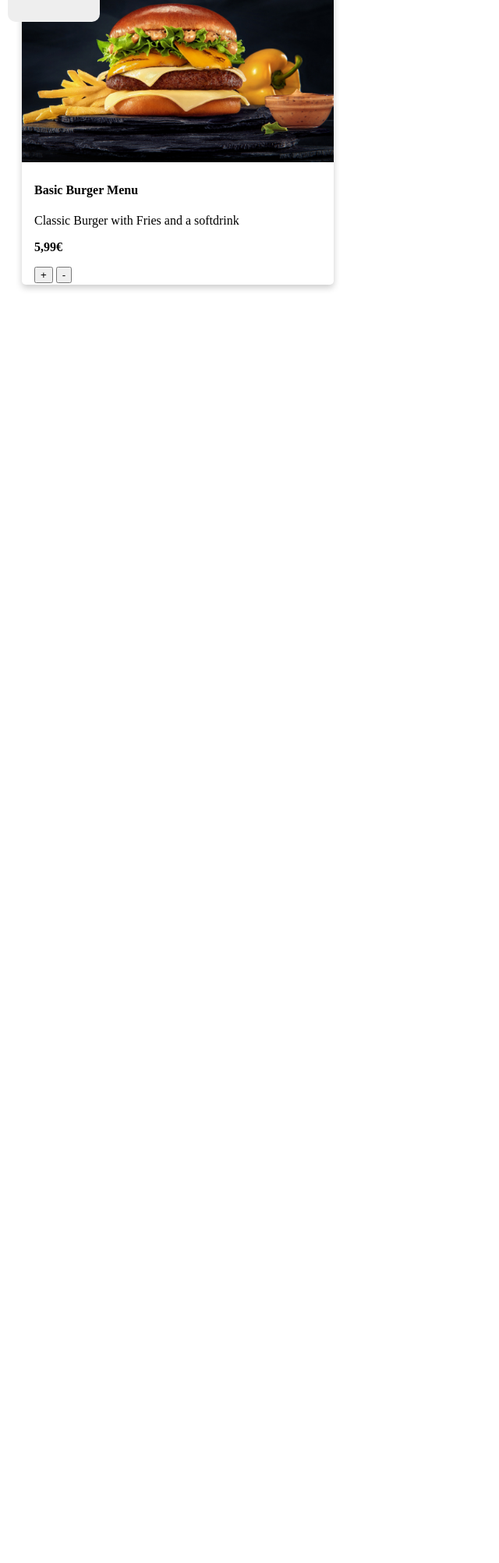
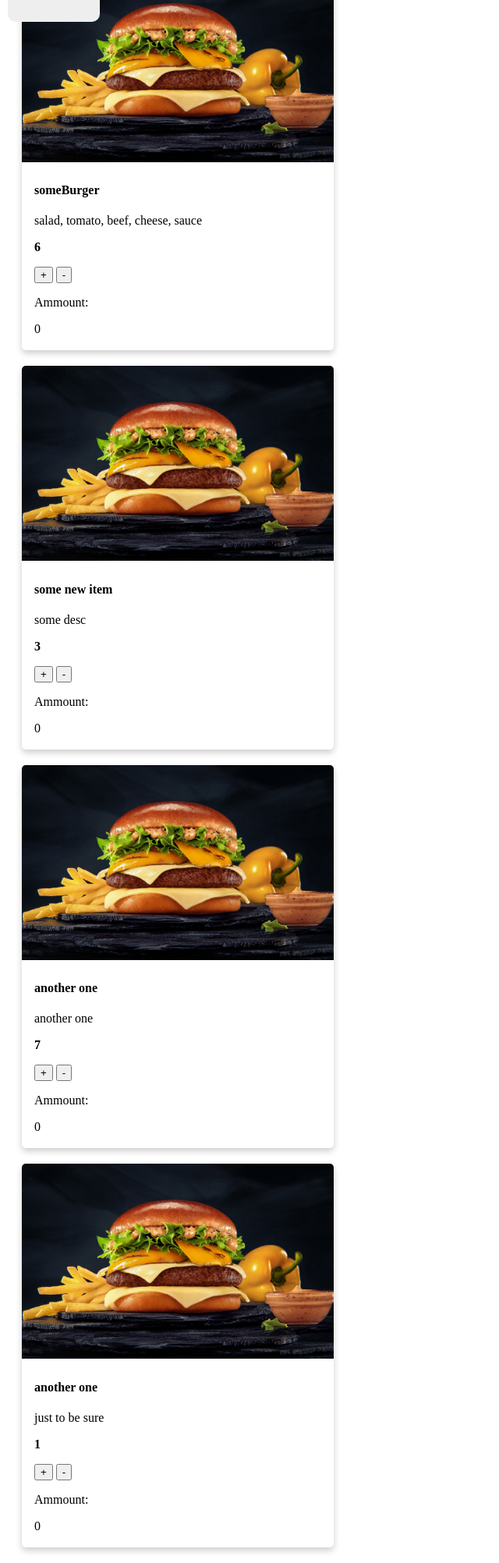
Before and after one commit to david-amoah-dev/DB_Praktikum, a Flask app: page /cstmrstdtl in a window 1280 px wide. Shown: the part 252-2256 px from the top of the page at 78% size, without its empty margins (0-640 px from the left). Before the commit the page ends 624 px from the top, so only its background shows below. Run offline with Flask 3, Linux system fonts and the light colour scheme; data comes from the database, SQL or seed files in the repository; both versions use the stored data as it was after the commit.

Commit message:
Counter button in Kundenansicht RestaurantDetails funktionieren jetzt

```diff
--- a/Hello.py
+++ b/Hello.py
@@ -8,14 +8,14 @@ class Base(DeclarativeBase):
 
 db = SQLAlchemy(model_class=Base)
 
-#create the app-------------------------------------------------------------------------------------
+# _______________________________________________________________________create the app____________________________________________________________________
 app = Flask(__name__, template_folder="templates")
 app.config["SQLALCHEMY_DATABASE_URI"] = "sqlite:///project.db"
 db.init_app(app)
 
 app.secret_key = "idk just some secret key i guess"
 
-#db Models bzw Tables-------------------------------------------------------------------------------
+#_________________________________________________________________________db Models bzw_____________________________________________________________________
 class Resto(db.Model):
     id = db.Column(db.Integer, primary_key = True)
     name = db.Column(db.String(20), unique = False, nullable = False)
@@ -55,12 +55,12 @@ class Order(db.Model):
     comment = db.Column(db.String(200), unique = False, nullable = False)
     # ammountOfItem = db.Column(db.Integer(), nullable = False)
 
-# Page routes----------------------------------------------------------------------------------
+# ______________________________________________________________________Page routes______________________________________________________________________
 @app.route("/")
 def homepage():
      return render_template('Welcomepage.html')
 
-# Customer Pages----------------------------------------------
+# ____________________________________________Customer Pages_______________________________________
 @app.route("/cstmlogin")
 def cstmlogin():
     return render_template('CustomerView-Login.html')
@@ -83,10 +83,11 @@ def cstmbsth():
 
 @app.route("/cstmrstdtl")
 def cstmrstdtl():
-    return render_template('CustomerView-RestaurantDetails.html')
+    items = db.session.execute(db.select(Item)).scalars()
+    return render_template('CustomerView-RestaurantDetails.html', items=items)
 
 
-# Restaurant Pages-------------------------------------------------
+# ___________________________________________Restaurant Pages_____________________________________
 @app.route("/rstrlogin")
 def rstrlogin():
     return render_template('RestaurantView-Login.html')
@@ -109,7 +110,9 @@ def item_list():
     items = db.session.execute(db.select(Item)).scalars()
     return render_template('itemlist.html', items=items)
 
-## functional app routes------------------------------------------
+## __________________________________________functional app routes_______________________________
+
+# ______________add an item by id_____________
 @app.route("/itmadd", methods = ['POST'])
 def itmadd():
     if request.method == "POST":
@@ -125,6 +128,7 @@ def itmadd():
         db.session.commit()
     return redirect(url_for("rstrspkt"))
 
+# _____________delete an item by id______________
 @app.route("/delitm/<int:mid>", methods = ['GET','POST'])
 def delitm(mid):
     item = db.session.execute(db.select(Item).filter_by(id = mid)).scalar_one()
@@ -132,6 +136,7 @@ def delitm(mid):
     db.session.commit()
     return redirect(url_for("rstrspkt"))
 
+# __________update an item by id - not fully functional yet___________
 @app.route("/upditm/<int:updid>", methods = ['GET','POST'])
 def upditm(updid):
     item = db.session.execute(db.select(Item).filter_by(id = updid)).scalar_one()
@@ -146,7 +151,8 @@ def upditm(updid):
         db.session.commit()
     return redirect(url_for("rstrspkt"))
 
-@app.route("/itmadd", methods = ['POST'])
+# __________________add an order bzw. place order______________________
+@app.route("/ordradd", methods = ['POST'])
 def ordradd():
     if request.method == "POST":
         itmname = request.form.get("itemname")
--- a/templates/CustomerView-RestaurantDetails.html
+++ b/templates/CustomerView-RestaurantDetails.html
@@ -27,17 +27,39 @@
 
 <h1 class="head">Speisekarte</h1>
 <h3 id="C1" class="head">Menü</h3>
-
+{% for x in items %}
 <div class="card">
     <img src="{{ url_for('static', filename='images/burgermenu.jpg')}}" style="width:100%">
     <div class="container">
-        <h4>Basic Burger Menu</h4>
-        <p>Classic Burger with Fries and a softdrink</p>
-        <p><b>5,99€</b></p>
-        <button class="plusbtn" type="button">+</button>
-        <button class="minusbtn" type="button">-</button>
+        <h4>{{x.itmname}}</h4>
+        <p>{{x.description}}</p>
+        <p><b>{{x.price}}</b></p>
+        <button class="plusbtn" type="button" onclick=increaseAmount({{x.id}})>+</button>
+        <button class="minusbtn" type="button" onclick=decreaseAmount({{x.id}})>-</button>
+        <p>Ammount:</p><p  id="{{x.id}}" >0</p>
     </div>
 </div>
+
+{% endfor %}
+<script>
+
+    function increaseAmount(amount){
+        const y = document.getElementById(amount);
+        let num = parseInt(y.innerHTML);
+        num += 1;
+        y.innerHTML = num;
+    }
+
+    function decreaseAmount(amount){
+        const y = document.getElementById(amount);
+        let num = parseInt(y.innerHTML);
+        if (num > 0) {
+            num -= 1;
+            y.innerHTML = num;
+        }
+    }
+</script>
+
 <!-- Sidebar mit Kategorien als Menüpunkte -->
 <div class="sidenav">
     <nav>
@@ -53,6 +75,8 @@
 
 </div>
 
+
+
 <!-- footer -->
 <footer>
 
```
Also changed, not shown: templates/RestaurantView-Speisekarte.html (+6 -6 lines), instance/project.db.
